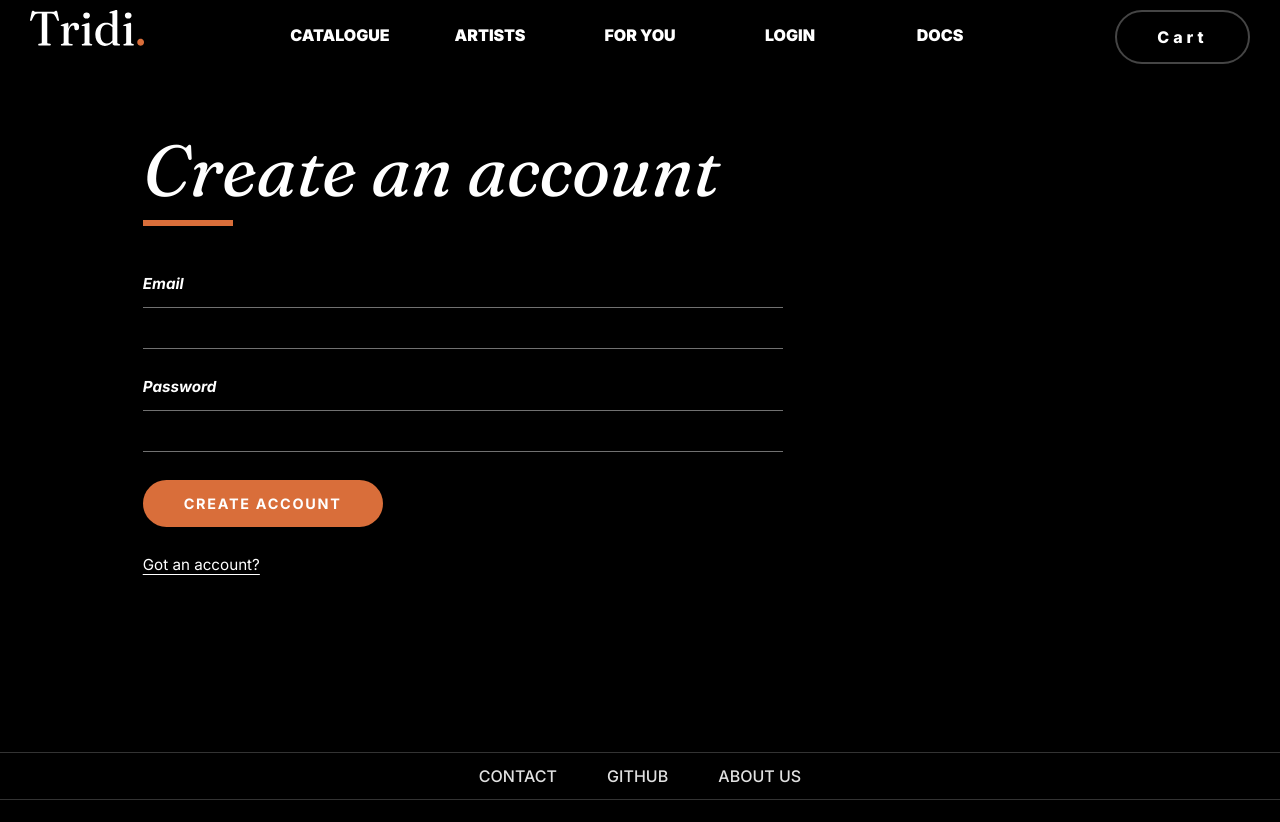
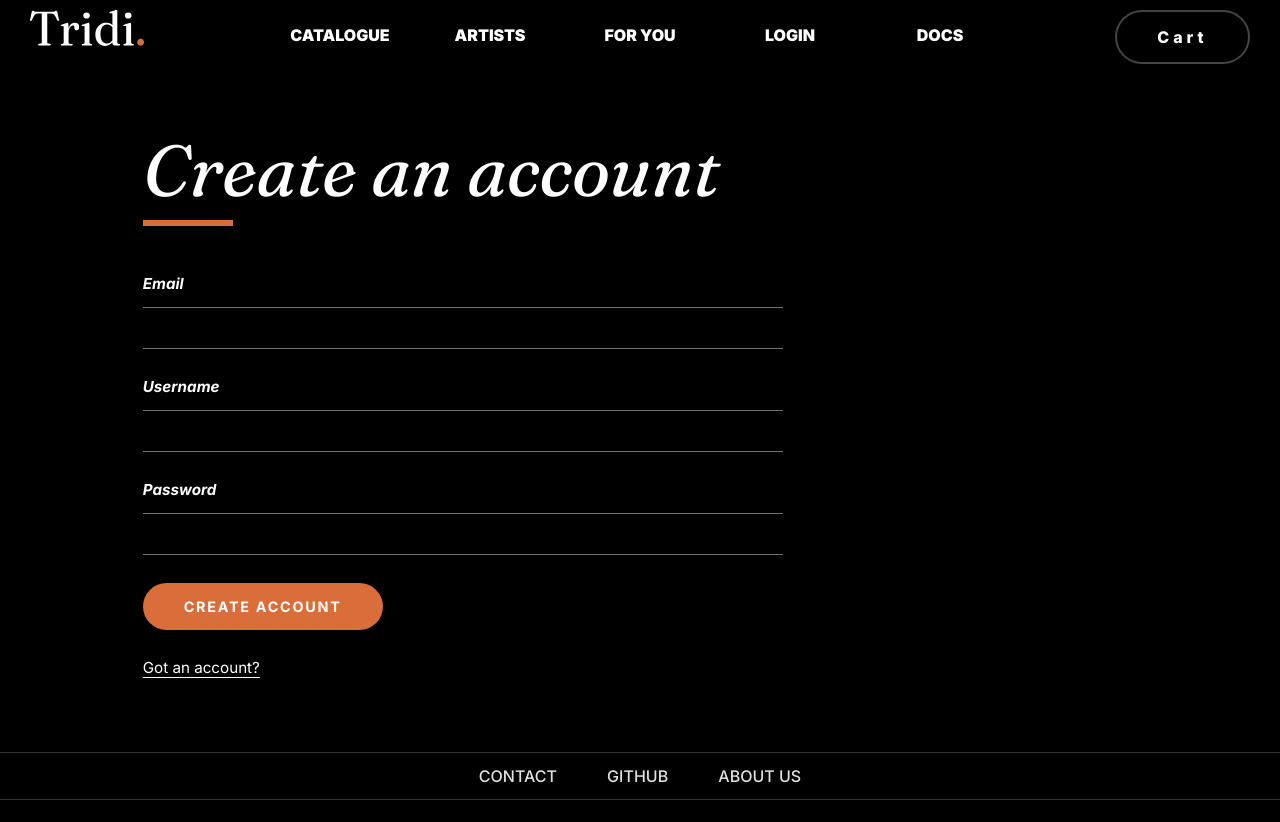
Before and after one commit to IIC2513/Tridi_frontend_26-1, a React (Vite) app: page /register in a window 1280 px wide. Shown: the top 822 px of the page. Built offline with nearby package versions, Linux system fonts and the light colour scheme; no server answers.

Commit message:
fix(ui/login): arreglado el campo de username faltante y el botón reemplazando cart

```diff
--- a/src/components/Navbar/Navbar.jsx
+++ b/src/components/Navbar/Navbar.jsx
@@ -32,9 +32,13 @@ export default function Navbar() {
     }
   };
 
-  const handleLogout = () => {
+  const handleAccountOrLogout = () => {
+    if (isAuthenticated) {
       logout();
       navigate("/");
+    } else {
+      navigate("/login");
+    }
   };
 
   return (
@@ -70,12 +74,11 @@ export default function Navbar() {
               <li>
                 <button
                   className="buttonNav"
-            onClick={() =>
-                isAuthenticated ? navigate("/account") : navigate("/login")
-            }
+                  onClick={handleAccountOrLogout}
+                  title={isAuthenticated ? user?.name : undefined}
                 >
                   <span className="box">
-                {isAuthenticated ? "Account" : "Login"}
+                    {isAuthenticated ? "Logout" : "Login"}
                   </span>
                 </button>
               </li>
@@ -92,15 +95,9 @@ export default function Navbar() {
         </nav>
 
         <nav className="navbar">
-          {isAuthenticated ? (
-            <button className="buttonMerc type1" onClick={handleLogout} title={user?.name}>
-              <span className="btn-txt">Logout</span>
-            </button>
-          ) : (
           <button className="buttonMerc type1" onClick={handleCart}>
             <span className="btn-txt">Cart</span>
           </button>
-          )}
         </nav>
       </section>
     </header>
--- a/src/pages/RegisterPage/RegisterPage.jsx
+++ b/src/pages/RegisterPage/RegisterPage.jsx
@@ -20,7 +20,11 @@ function extractError(err, fallback) {
 export default function RegisterPage() {
   const { register } = useContext(AuthContext);
   const navigate = useNavigate();
-  const [formData, setFormData] = useState({ email: "", password: "" });
+  const [formData, setFormData] = useState({
+    email: "",
+    username: "",
+    password: "",
+  });
   const [error, setError] = useState("");
   const [submitting, setSubmitting] = useState(false);
 
@@ -34,10 +38,7 @@ export default function RegisterPage() {
     setError("");
     setSubmitting(true);
     try {
-      await register({
-        ...formData,
-        username: formData.email.split("@")[0],
-      });
+      await register(formData);
       navigate("/catalogue", {
         state: {
           flash: {
@@ -72,6 +73,15 @@ export default function RegisterPage() {
               required
             />
             <AuthField
+              label="Username"
+              type="text"
+              name="username"
+              value={formData.username}
+              onChange={handleChange}
+              autoComplete="username"
+              required
+            />
+            <AuthField
               label="Password"
               type="password"
               name="password"
```
Lines whose indentation alone changed are shown as unchanged.
